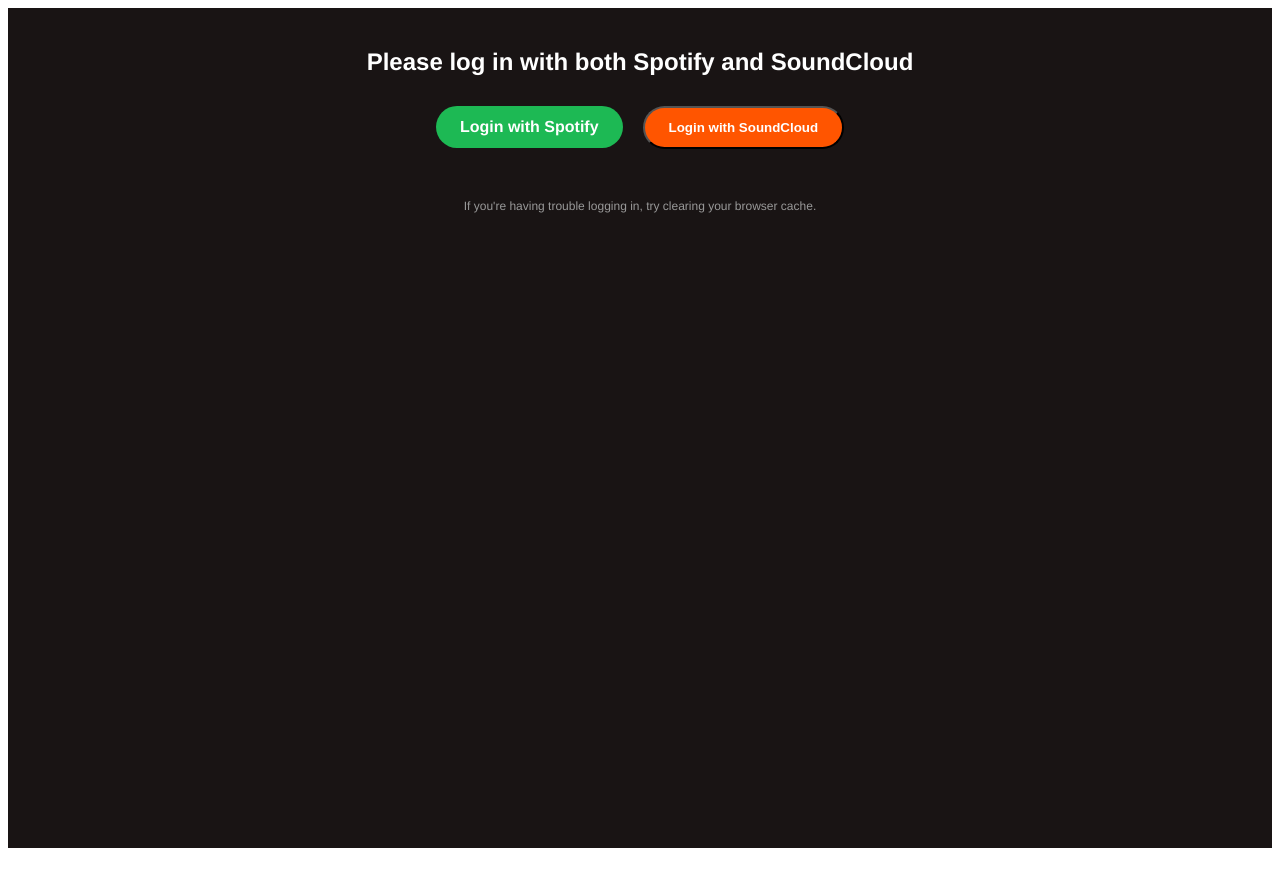
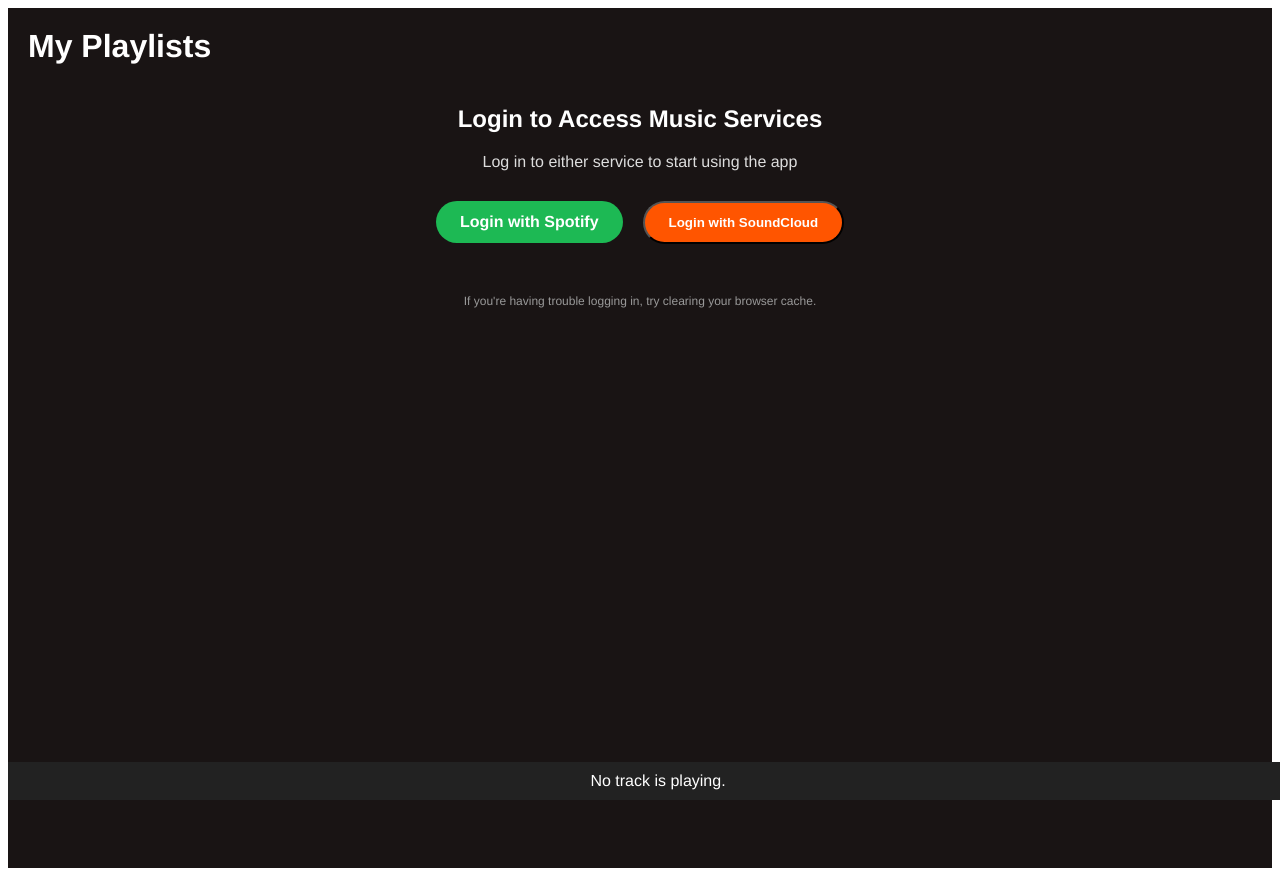
Before and after one commit to dmcphillips13/percentage-playlists, a React (Create React App) app: page / in a window 1280 px wide. Built offline with nearby package versions, Linux system fonts and the light colour scheme; no server answers.

Commit message:
Remove requirement to sign into both services & streamline landing page

```diff
--- a/src/App.js
+++ b/src/App.js
@@ -2,7 +2,6 @@
 import { AuthProvider, AuthContext } from './context/AuthContext';
 import { PlaybackProvider } from './context/PlaybackContext';
 import Login from './components/Login';
-import LoggedInLandingPage from './components/LoggedInLandingPage';
 import SpotifyMainView from './components/SpotifyMainView';               // Spotify SpotifyMainView
 import SoundCloudMainView from './components/SoundCloudMainView';
 import SharedPlaylistsMainView from './components/SharedPlaylistsMainView';
@@ -77,22 +76,25 @@
     window.location.reload();
   };
 
-  // Show login if any token is missing or invalid
-  if (!tokensValid.spotify || !tokensValid.soundcloud) {
-    return (
-      <div style={{ background: '#191414', color: '#fff', minHeight: '100vh', padding: '20px', fontFamily: 'Helvetica, Arial, sans-serif' }}>
-        <Login
-          spotifyNeeded={!tokensValid.spotify}
-          soundcloudNeeded={!tokensValid.soundcloud}
-        />
-      </div>
-    );
+  // Are we able to view shared playlists? (requires both tokens)
+  const canViewSharedPlaylists = tokensValid.spotify && tokensValid.soundcloud;
+
+  // Helper to handle service selection
+  const handleServiceSelection = (serviceType) => {
+    if (serviceType === 'spotify' && tokensValid.spotify) {
+      setView('spotify');
+    } else if (serviceType === 'soundcloud' && tokensValid.soundcloud) {
+      setView('soundcloud');
+    } else if (serviceType === 'shared' && canViewSharedPlaylists) {
+      setView('shared');
     }
+  };
 
   return (
     <div style={{ background: '#191414', color: '#fff', minHeight: '100vh', paddingBottom: '60px', fontFamily: 'Helvetica, Arial, sans-serif' }}>
-      <header style={{ display: 'flex', justifyContent: 'space-between', alignItems: 'center', marginBottom: '20px' }}>
+      <header style={{ display: 'flex', justifyContent: 'space-between', alignItems: 'center', padding: '20px' }}>
         <h1 style={{ margin: 0 }}>My Playlists</h1>
+        {(tokensValid.spotify || tokensValid.soundcloud) && (
           <button
             onClick={handleLogout}
             style={{
@@ -106,11 +108,83 @@
           >
             Logout
           </button>
+        )}
       </header>
-      {view === 'landing' && <LoggedInLandingPage onSelectView={setView} />}
-      {view === 'spotify' && <SpotifyMainView onBack={() => setView('landing')} />}
-      {view === 'soundcloud' && <SoundCloudMainView onBack={() => setView('landing')} />}
-      {view === 'shared' && (
+
+      {/* Always show login section for not-yet-authenticated providers */}
+      <div style={{ marginBottom: '30px' }}>
+        <Login
+          spotifyNeeded={!tokensValid.spotify}
+          soundcloudNeeded={!tokensValid.soundcloud}
+        />
+      </div>
+
+      {/* Show available service buttons when at least one provider is authenticated */}
+      {(tokensValid.spotify || tokensValid.soundcloud) && (
+        <div style={{ textAlign: 'center', marginBottom: '30px' }}>
+          {tokensValid.spotify && (
+            <button
+              onClick={() => handleServiceSelection('spotify')}
+              style={{
+                padding: '12px 24px',
+                margin: '10px',
+                backgroundColor: '#1DB954',
+                color: '#fff',
+                border: 'none',
+                borderRadius: '4px',
+                cursor: 'pointer'
+              }}
+            >
+              Spotify Playlists
+            </button>
+          )}
+
+          {tokensValid.soundcloud && (
+            <button
+              onClick={() => handleServiceSelection('soundcloud')}
+              style={{
+                padding: '12px 24px',
+                margin: '10px',
+                backgroundColor: '#ff5500',
+                color: '#fff',
+                border: 'none',
+                borderRadius: '4px',
+                cursor: 'pointer'
+              }}
+            >
+              SoundCloud Playlists
+            </button>
+          )}
+
+          <button
+            onClick={() => handleServiceSelection('shared')}
+            disabled={!canViewSharedPlaylists}
+            style={{
+              padding: '12px 24px',
+              margin: '10px',
+              backgroundColor: canViewSharedPlaylists ? '#333' : '#666',
+              color: '#fff',
+              border: 'none',
+              borderRadius: '4px',
+              cursor: canViewSharedPlaylists ? 'pointer' : 'not-allowed',
+              opacity: canViewSharedPlaylists ? 1 : 0.6
+            }}
+          >
+            Shared Playlists
+          </button>
+        </div>
+      )}
+
+      {/* Main content views */}
+      {view === 'spotify' && tokensValid.spotify && (
+        <SpotifyMainView onBack={() => setView('landing')} />
+      )}
+
+      {view === 'soundcloud' && tokensValid.soundcloud && (
+        <SoundCloudMainView onBack={() => setView('landing')} />
+      )}
+
+      {view === 'shared' && canViewSharedPlaylists && (
         selectedSharedPlaylist ? (
           <SharedPlaylistDetail
             sharedPlaylist={selectedSharedPlaylist}
@@ -127,6 +201,7 @@
           />
         )
       )}
+
       {/* The PlaybackBar is always visible */}
       <PlaybackBar />
     </div>
--- a/src/components/Login.js
+++ b/src/components/Login.js
@@ -98,15 +98,24 @@
     margin: '10px'
   };
 
-  // Determine the most specific message
-  let headerMessage = "Please log in to continue";
+  // Generate welcome message
+  let headerMessage = "Login to Access Music Services";
+  let subMessage = "";
 
+  // Generate appropriate sub-message based on login state
   if (spotifyNeeded && soundcloudNeeded) {
-    headerMessage = "Please log in with both Spotify and SoundCloud";
+    subMessage = "Log in to either service to start using the app";
   } else if (spotifyNeeded) {
-    headerMessage = "Please log in with Spotify";
+    subMessage = "Log in with Spotify to access more features";
   } else if (soundcloudNeeded) {
-    headerMessage = "Please log in with SoundCloud";
+    subMessage = "Log in with SoundCloud to access more features";
+  } else {
+    subMessage = "You're fully logged in!";
+  }
+
+  // No login needed, handle differently
+  if (!spotifyNeeded && !soundcloudNeeded) {
+    headerMessage = "You're ready to go!";
   }
 
   return (
@@ -115,12 +124,9 @@
         {headerMessage}
       </h2>
 
-      {/* Optional message when session expired */}
-      {(!spotifyNeeded || !soundcloudNeeded) && (
-        <p style={{ color: '#ddd', marginBottom: '20px' }}>
-          Your session has expired. Please log in again.
-        </p>
-      )}
+      <p style={{ color: '#ddd', marginBottom: '20px' }}>
+        {subMessage}
+      </p>
 
       {/* Spotify login button - only show if needed */}
       {spotifyNeeded ? (
```
Lines whose indentation alone changed are shown as unchanged.
